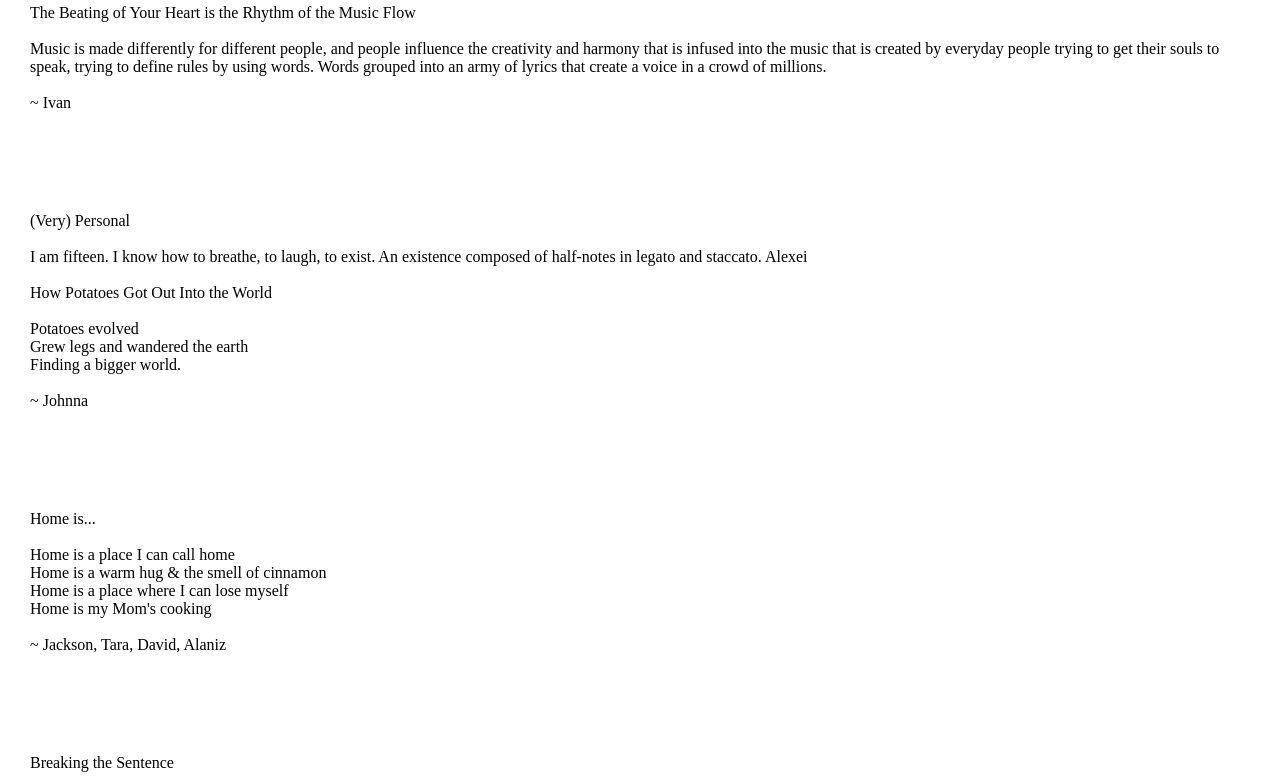
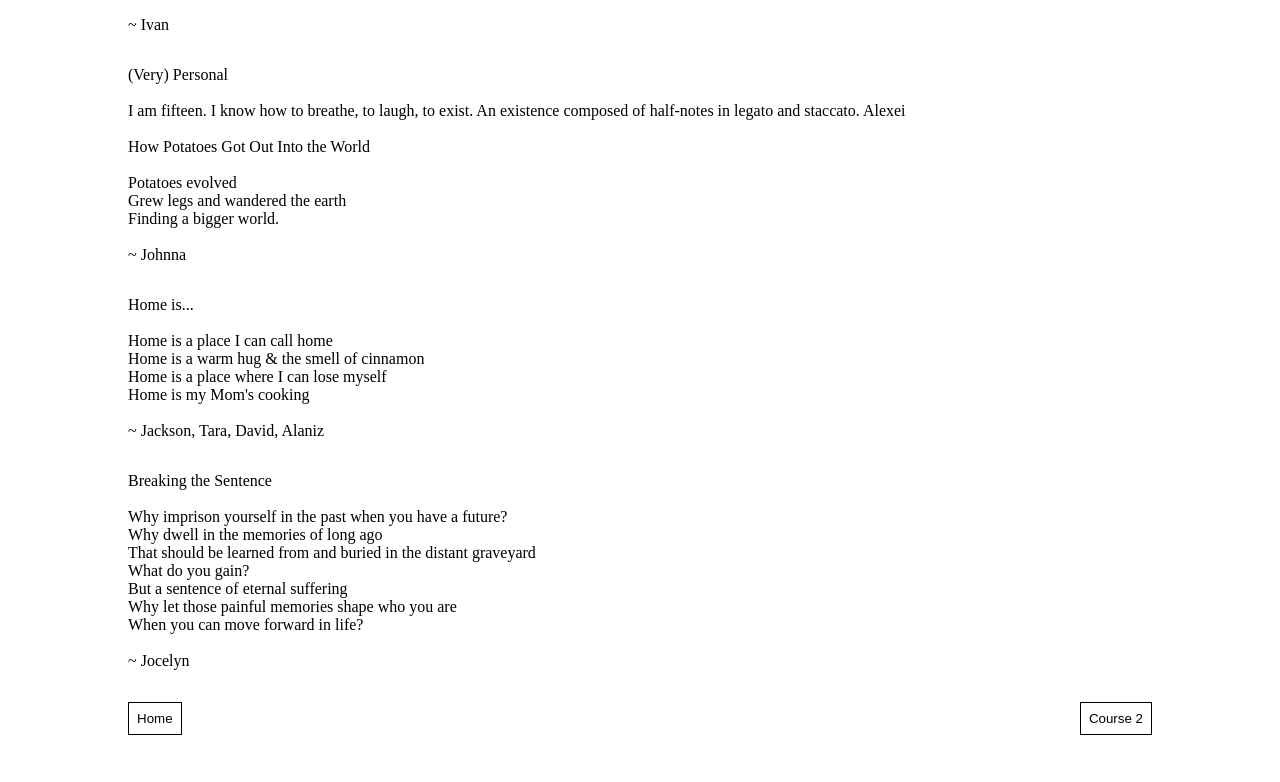
Before and after one commit to vivianha534/ezines, a React (Create React App) app: page /course3 in a window 1280 px wide. Shown: the part 903-1685 px from the top of the page. Built offline with nearby package versions, Linux system fonts and the light colour scheme.

Commit message:
added buttons

```diff
--- a/src/App.css
+++ b/src/App.css
@@ -1,6 +1,5 @@
 .App{
     font-family: 'Times New Roman', Times, serif;
-    margin: 30px;
     margin-top: 0px;
     overflow: scroll;
 }
--- /dev/null
+++ b/src/container/CourseContainer.css
@@ -0,0 +1,34 @@
+.course{
+    display: flex;
+    flex-direction: column;
+    align-items: center;
+    margin: 30px;
+}
+
+.title{
+    font-size: 1.125rem;
+    text-align: center;
+    color: grey;
+    padding-bottom: 3.75rem;
+}
+
+.subTitle{
+    width: 80vw;
+}
+
+.text{
+    width: 80vw;
+}
+
+button{
+    padding: .5rem;
+    background-color: white;
+    border: solid 1px black;
+}
+
+.courseButtonContainer{
+    width: 80vw;
+    display: flex;
+    justify-content: space-between;
+    margin-top: 1rem;
+}
--- a/src/container/course1/Course1Container.css
+++ /dev/null
@@ -1,11 +0,0 @@
-.course1{
-    display: flex;
-    flex-direction: column;
-    align-items: center;
-}
-
-.title{
-    font-size: 1.125rem;
-    text-align: center;
-    color: grey;
-}
--- a/src/container/course1/Course1Container.js
+++ b/src/container/course1/Course1Container.js
@@ -1,12 +1,16 @@
 import React from 'react'
 import Text from '../../components/course1/Text.js'
-import './Course1Container.css'
+import '../CourseContainer.css'
 
 const Course1Container = ({questions}) => {
     return (
-        <div className="course1">
+        <div className="course">
             <h1 className='title'>First Course | Variety is the Spice of Life </h1>
             <Text questions={questions}/>
+            <div className="courseButtonContainer">
+                <a href="/"><button >Home</button></a>
+                <a href="/course2"><button >Course 2</button></a>
+            </div>
         </div>
     )
 }
--- a/src/container/course2/Course2Container.css
+++ /dev/null
@@ -1,15 +0,0 @@
-.title{
-    font-size: 1.125rem;
-    text-align: center;
-    color: grey;
-    padding-bottom: 3.75rem;
-}
-
-.loveIs{
-    font-size: 1.5rem;
-    text-align: left;
-}
-
-.text{
-    margin-bottom: 6.25rem;
-}
--- a/src/container/course2/Course2Container.js
+++ b/src/container/course2/Course2Container.js
@@ -1,11 +1,11 @@
 import React from 'react'
-import './Course2Container.css'
+import '../CourseContainer.css'
 
 const Course2Container = () => {
     return (
-        <div className="course2">
+        <div className="course">
             <h1 className='title'>Second Course | Made With Love </h1>
-            <h2 className="loveIs">Love Is</h2>
+            <h2 className="subTitle">Love Is</h2>
             <p className="text">Love is beautiful as a rose <br /> Love is heartbreaking like someone dropping a ice-cream cone on the floor <br /> Love is strong like a man that goes to the gym a lot to lift up weights <br /> Love is scary like fright night at six flags <br /> Love is hurtful like getting a shot at the doctor <br /> Love is a map that leads you to your destiny <br /> Love is a map that shows you the right one direction <br /> <br /> ~ Gabby <br /> </p>
             <p className="text"> Love is a warm cup of coffee in the morning. <br /> <br /> ~ Ivette <br /></p>
             <p className="text"> Love is when someone shares pizza with you. <br /> <br /> ~ Oscar <br /></p>
@@ -17,6 +17,10 @@ const Course2Container = () => {
             <p className="text">Flowers and plants, life <br/> is fear and happiness, stress <br/> is relieved by dogs. <br/> <br /> ~ Ashley, Tito </p>
             <p className="text">Rejoice <br/> <br/> It was when I was lil, I can’t remember the day <br/> now I love it so much, I get carried away <br/> the day I chose to dance and change my life. <br/> Now when I speak, ‘bout it, they call me a lowlife <br/> but it’s a choice I made <br/> instead of wasting time at an arcade. <br/> Now it’s something I love <br/> but I also got a brown belt and a pair of boxing gloves <br/> it all started with a motivating choice. <br/> Now every time I put on those shoes, baggy pants, <br/> long shirt, and snapback and step on the floor <br/> I rejoice. <br/> <br /> ~ Arelid </p>
             <p className="text">Why Should I Hide Inside My Shell? <br/> <br/> Why should I hide inside my shell? <br/> If I know I’m beautiful just being myself <br/> There’s no need to imitate those around me <br/> If I am relentless, no one can stop me <br/> Am I weird in our society? <br/> Just by giving more attention to people’s personalities <br/> Maybe it does make me different, but being different also makes me unique <br/> Knowing myself like this really makes me believe <br/> Choosing who to be, the life I should live <br/> Marriage to me is synonymous with team, and my team works together <br/> We are supposed to help each other and with each other, grow even better. <br/> <br /> ~ Catherine </p>
+            <div className="courseButtonContainer">
+                <a href="/course1"><button >Course 1</button></a>
+                <a href="/course3"><button >Course 3</button></a>
+            </div>
         </div>
     )
 }
--- a/src/container/course3/Course3Container.css
+++ /dev/null
@@ -1,15 +0,0 @@
-.title{
-    font-size: 1.125rem;
-    text-align: center;
-    color: grey;
-    padding-bottom: 3.75rem;
-}
-
-.art{
-    font-size: 1.5rem;
-    text-align: left;
-}
-
-.text{
-    margin-bottom: 6.25rem;
-}
--- a/src/container/course3/Course3Container.js
+++ b/src/container/course3/Course3Container.js
@@ -1,17 +1,21 @@
 import React from 'react'
-import './Course3Container.css'
+import '../CourseContainer.css'
 
 const Course3Container = () => {
     return (
-        <div className="course3">
+        <div className="course">
             <h1 className='title'>Third Course | Food For Thought </h1>
-            <h2 className="art">Art</h2>
+            <h2 className="subTitle">Art</h2>
             <p className="text">I have a neighbor that has an art studio so I go over and take <br/> my time and think what am I going to paint.  I saw abstract <br/> work so I said, “I will do abstract,” so I did and I &lt;3 art. <br/> When I go in I smell paint in the air.  I get a canvas.  I touch it. <br/> It’s rough.  When I paint I feel fantastic. <br/> <br/> ~ Isabella </p>
             <p className="text">A New World Art <br/> <br/> A New World is created <br/> with no limits, no expectations <br/> A new world that has no tension: <br/> Attention is not a requirement <br/> A new world is created <br/> A world of art. <br/> <br/> These new worlds do not <br/> have to worry about being judges <br/> or that it’s worthless <br/> You create these new worlds <br/> to show your true emotions <br/> in a way never thought possible in <br/> these New Worlds. <br/> New Worlds known as art. <br/> <br/> ~ Cas </p>
             <p className="text"> The Beating of Your Heart is the Rhythm of the Music Flow <br/> <br/> Music is made differently for different people, and people influence the creativity and harmony that is infused into the music that is created by everyday people trying to get their souls to speak, trying to define rules by using words. Words grouped into an army of lyrics that create a voice in a crowd of millions. <br/> <br/>~ Ivan </p>
             <p className="text"> (Very) Personal <br/> <br/> I am fifteen. I know how to breathe, to laugh, to exist.  An existence composed of half-notes in legato and staccato. Alexei <br/> <br/> How Potatoes Got Out Into the World <br/> <br/>  Potatoes evolved <br/> Grew legs and wandered the earth <br/> Finding a bigger world. <br/> <br/> ~ Johnna  </p>
             <p className="text"> Home is... <br/> <br/> Home is a place I can call home <br/> Home is a warm hug & the smell of cinnamon <br/> Home is a place where I can lose myself <br/> Home is my Mom's cooking <br/><br/>~ Jackson, Tara, David, Alaniz </p>
             <p className="text"> Breaking the Sentence <br/> <br/> Why imprison yourself in the past when you have a future? <br/> Why dwell in the memories of long ago <br/> That should be learned from and buried in the distant graveyard <br/> What do you gain? <br/> But a sentence of eternal suffering <br/> Why let those painful memories shape who you are <br/> When you can move forward in life? <br/><br/>~ Jocelyn  </p>
+            <div className="courseButtonContainer">
+                <a href="/course3"><button >Home</button></a>
+                <a href="/course4"><button >Course 2</button></a>
+            </div>
         </div>
     )
 }
--- a/src/container/course4/Course4Container.css
+++ /dev/null
@@ -1,15 +0,0 @@
-.title{
-    font-size: 1.125rem;
-    text-align: center;
-    color: grey;
-    padding-bottom: 3.75rem;
-}
-
-.dessert{
-    font-size: 1.5rem;
-    text-align: left;
-}
-
-.text{
-    margin-bottom: 6.25rem;
-}
--- a/src/container/course4/Course4Container.js
+++ b/src/container/course4/Course4Container.js
@@ -1,17 +1,20 @@
 import React from 'react'
-import './Course4Container.css'
+import '../CourseContainer.css'
 
 const Course3Container = () => {
     return (
-        <div className="course3">
+        <div className="course">
             <h1 className='title'>Dessert Course | Just Desserts </h1>
-            <h2 className="dessert">The Very Hungry Kitchen</h2>
+            <h2 className="subTitle">The Very Hungry Kitchen</h2>
             <p className="text"> Pusheen the cat is hungry. She lives in a house with her owner, Alex. And Pusheen needs to find food because her owner is running short on money. So Pusheen sneaks outside to go to the neighbors to beg for food by being really cute. How does a cat be cute? She makes cute eyes. And purrs. It’s a trick Pusheen does. And of course it works! She gets cat food. She does it again at random houses. It would seem suspicious if she went back to the same people. And she comes home very happy.<br/><br/>~ Rigo</p>
             <p className="text"> I want to be wise and lovable and respectful. I want to change the Earth. <br/> <br/> ~ Damian </p>
             <p className="text"> A Seed is Planted <br/> <br/> A seed is planted, <br/> As it waits to  <br/> Sprout from its rich <br/> Soil, when it prepares itself to live and <br/> Survive this world, <br/> The first days of its bloom <br/> Are its innocence <br/> Something priceless, but as <br/> Its days of life <br/> Come, they are bound, to end <br/> That one pure part of itself <br/> Is torn apart by <br/> this cruel <br/> World then and only then <br/> Does that sweet and innocent being <br/> Perish, hoping to <br/> One day be what  <br/> It once was and <br/> Make a change for  <br/> The better <br/> <br/> ~ Jeanette </p>
             <p className="text">I am From <br/> <br/> I am from a place where if you’re black or Latino, you’re more likely to go to jail than college. <br/> I am from a place where an average income in a household is 20,000 dollars or less. <br/> I am from a place where five percent of the people have a four-year college degree. <br/> I am from a place where there are 3,889 families headed by single parents.  The rate is twenty one percent, which is high for the city of Los Angeles. <br/> I am from a place where I might lose a female friend due to teenage pregnancy. <br/> I am from a place where the LAUSD has the second worst graduation rate in the country. <br/> But I am also from a place where the people hustle harder than anybody else. <br/> I am from a place where people like the same things. <br/> I am from a place where people like chips better than a five-star meal. <br/> I am from Boyle Heights. <br/> <br/> ~ Jose </p>
             <p className="text">Awaken! <br/> <br/> Fresh out of the womb <br/> yet full of potential <br/> I was crowned in crimson. <br/><br/> Throughout life, <br/> this skin  <br/> has been all shades  <br/> of brown <br/> <br/> However, <br/> my hair has always been  <br/> a sleek <br/> dark river. <br/> Weaved with resilience and ancestral knowledge. <br/> <br/> My mouth <br/> holds a tongue <br/> with a mind  <br/> of its own <br/> <br/> She is unapologetic and untamed. <br/> <br/> ~Regina </p>
             <p className="text"> Beautiful Frijolitos <br/> <br/> “Frijolitos” is how my eighth grade English teacher referred to us, <br/> At first, not knowing it was only hurting us. <br/> She would often say it as a joke <br/> But you can see the menace in her look. <br/> She knew what she was doing but didn’t try to stop <br/> Instead she told herself we were inferior just ‘cause she was on top. <br/> We’d end up selling oranges she’d say <br/> But hey! <br/> Just because we’re brown doesn’t mean we need to frown. <br/> What she didn’t know was we wear a crown everywhere we go. <br/> Embrace your roots <br/> Don’t let oppression get to you! <br/> We might be muy “chiquitos” now <br/> But we will be beautiful “frijolitos” forever <br/> <br/> ~ Alicia </p>
+            <div className="courseButtonContainer">
+                <a href="/"><button >Course 3</button></a>
+            </div>
         </div>
     )
 }
```
